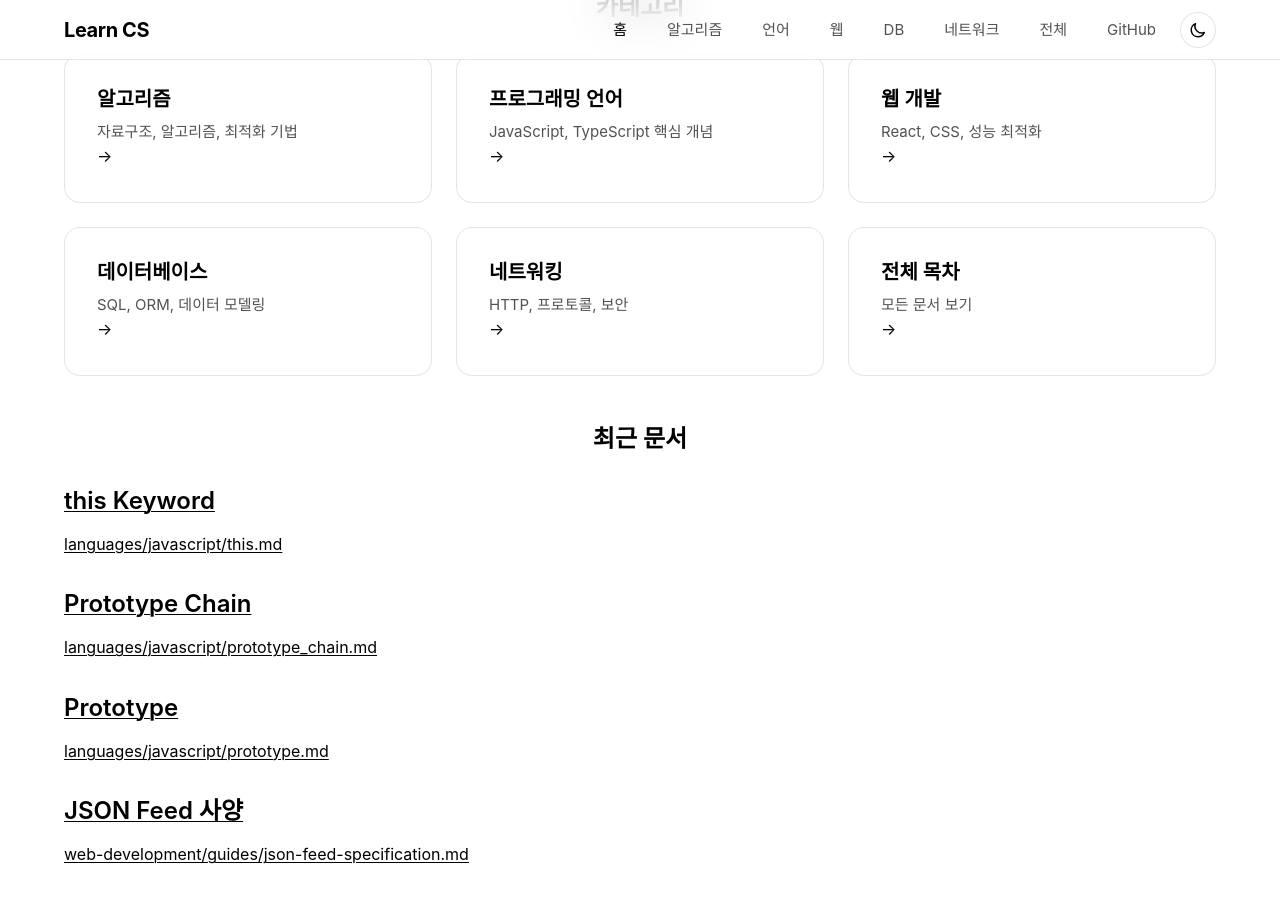
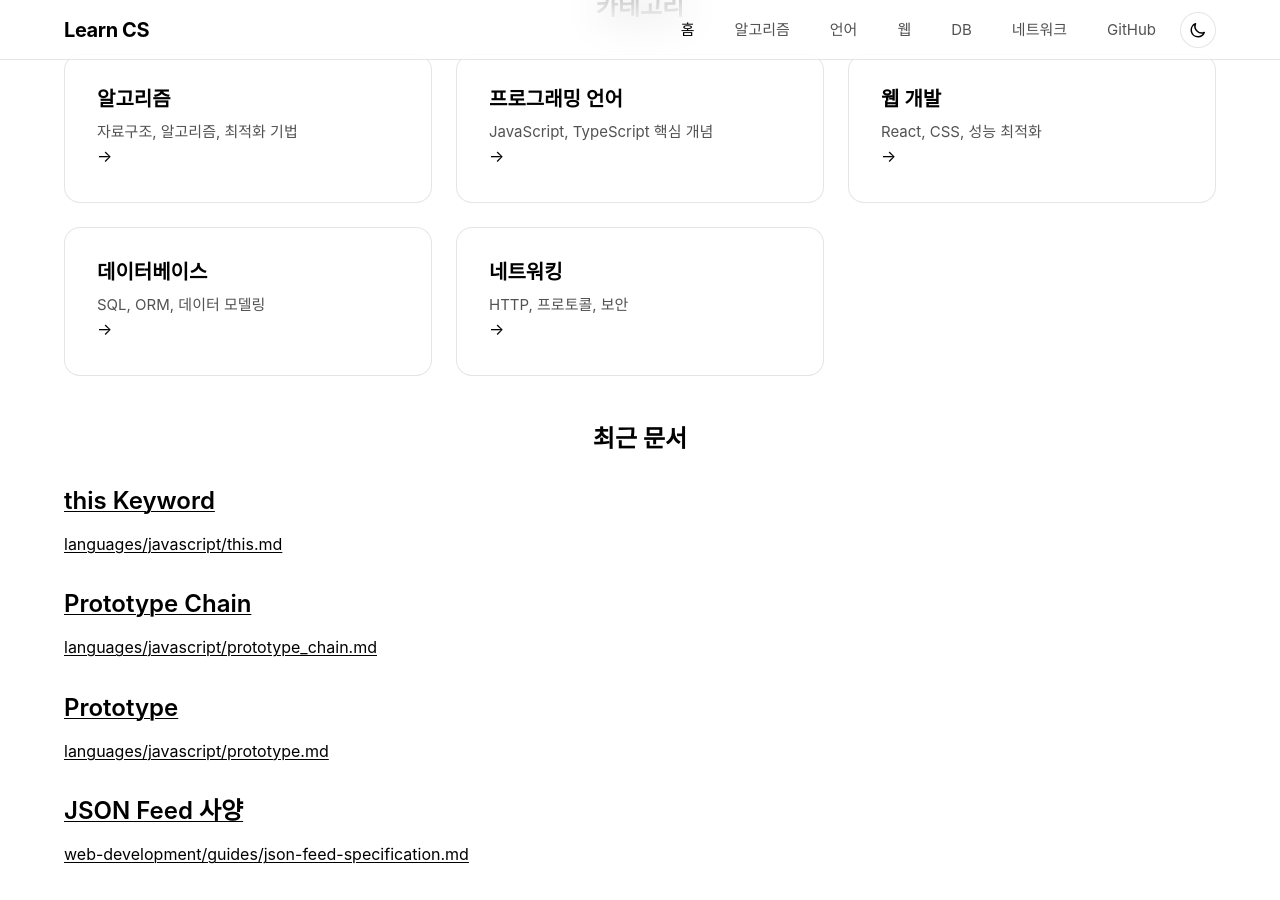
Before and after one commit to lledellebell/learn-cs, a Jekyll site: the page built from index.md, in a window 1280 px wide and 900 px high, scrolled down 511 px. Built offline with Jekyll 4.4.1, drawn with Linux system fonts in a browser that asks for light colours; some web fonts are replaced.

Commit message:
chore: 전체 목차 제거

```diff
--- a/_includes/header.html
+++ b/_includes/header.html
@@ -27,9 +27,6 @@
         </li>
         <li>
           <a href="{{ '/networking/' | relative_url }}" class="nav-link">네트워크</a>
-        </li>
-        <li>
-          <a href="{{ '/NAVIGATION.html' | relative_url }}" class="nav-link">전체</a>
         </li>
         <li>
           <a href="https://github.com/lledellebell/learn-cs" class="nav-link" target="_blank" rel="noopener noreferrer">
--- a/_layouts/home.html
+++ b/_layouts/home.html
@@ -61,12 +61,6 @@ layout: default
         <p class="category-description">HTTP, 프로토콜, 보안</p>
         <span class="category-arrow">→</span>
       </a>
-
-      <a href="{{ '/NAVIGATION.html' | relative_url }}" class="category-card">
-        <h3 class="category-title">전체 목차</h3>
-        <p class="category-description">모든 문서 보기</p>
-        <span class="category-arrow">→</span>
-      </a>
     </div>
   </section>
 
```
